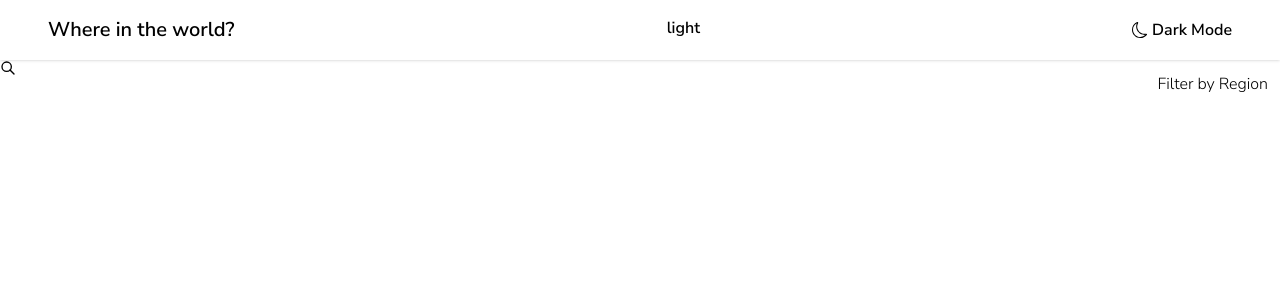
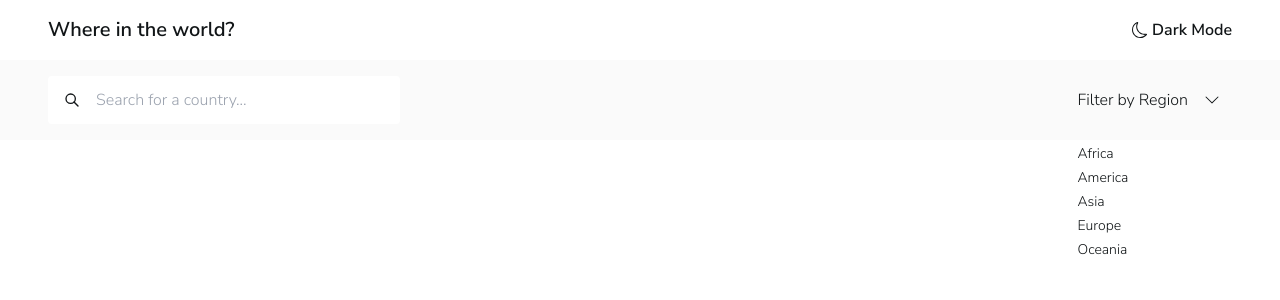
Before and after one commit to Dewaley/country-app, a React (Create React App) app: page / in a window 1280 px wide. Shown: the top 300 px of the page. Built offline with nearby package versions, Linux system fonts and the light colour scheme.

Commit message:
navbar design

```diff
--- a/src/App.css
+++ b/src/App.css
@@ -1,3 +1,34 @@
+:root {
+  --dark-mode-background: hsl(207, 26%, 17%);
+  --light-mode-background: hsl(0, 0%, 98%);
+  --dark-mode-elements: hsl(209, 23%, 22%);
+  --light-mode-elements: hsl(0, 0%, 100%);
+  --dark-mode-text: hsl(0, 0%, 100%);
+  --light-mode-text: hsl(200, 15%, 8%);
+  --light-mode-input: hsl(0, 0%, 52%);
+}
+
 * {
   font-family: "Nunito Sans", sans-serif;
 }
+
+.dark {
+  color: var(--dark-mode-text);
+}
+
+.light {
+    color: var(--light-mode-text)
+}
+
+.dark .element {
+  background-color: var(--dark-mode-elements);
+}
+
+.dark main {
+  background-color: var(--dark-mode-background);
+  min-height: 91vh;
+}
+
+.light main {
+  background-color: var(--light-mode-background);
+}
--- a/src/components/Layout.jsx
+++ b/src/components/Layout.jsx
@@ -13,9 +13,8 @@ const Layout = (Component) => {
 
     return (
       <div className={`${theme}`}>
-        <header className='flex justify-between px-3 py-4 sm:px-6 md:px-12 font-semibold shadow'>
+        <header className='flex justify-between px-3 py-4 sm:px-6 md:px-12 font-semibold shadow element'>
           <h2 className='text-xl'>Where in the world?</h2>
-          <p>{theme}</p>
           <p
             className='flex items-center gap-1 text-base'
             onClick={() => {
@@ -28,11 +27,13 @@ const Layout = (Component) => {
               }
             }}
           >
-            {theme === "light" ? <BsMoon /> : <BsFillMoonFill/>}
-            <span className="select-none">Dark Mode</span>
+            {theme === "light" ? <BsMoon /> : <BsFillMoonFill />}
+            <span className='select-none'>Dark Mode</span>
           </p>
         </header>
-        <Component />
+        <main className="px-3 py-4 sm:px-6 md:px-12">
+          <Component />
+        </main>
       </div>
     );
   }
--- a/src/pages/Homepage.jsx
+++ b/src/pages/Homepage.jsx
@@ -1,19 +1,35 @@
-import { BsFillMoonFill, BsMoon } from "react-icons/bs";
+import { BsChevronDown } from "react-icons/bs";
 import { TbSearch } from "react-icons/tb";
 import Layout from "../components/Layout";
 
 const Homepage = () => {
   return (
-    <div className=''>
+    <div>
       <div className='flex flex-col'>
         <div className='flex flex-col sm:flex-row sm:justify-between gap-y-3'>
-          <form>
-            <TbSearch />
-            <input type='text' name='' id='' />
+          <form className='h-12 flex items-center bg-white rounded px-4 element'>
+            <span className='pr-4'>
+              <TbSearch />
+            </span>
+            <input
+              type='text'
+              name=''
+              id=''
+              className='w-72 bg-transparent outline-none'
+              placeholder='Search for a country...'
+            />
           </form>
-          <div className='relative'>
-            <div className='h-12 p-3 flex gap-x-2 items-center'>
+          <div className='relative w-fit'>
+            <div className='h-12 p-3 flex gap-x-4 items-center rounded element w-fit'>
               <p>Filter by Region</p>
+              <BsChevronDown />
+            </div>
+            <div className='absolute left-0 top-14 flex flex-col gap-1 w-full p-3 text-sm element rounded'>
+              <p>Africa</p>
+              <p>America</p>
+              <p>Asia</p>
+              <p>Europe</p>
+              <p>Oceania</p>
             </div>
           </div>
         </div>
```
